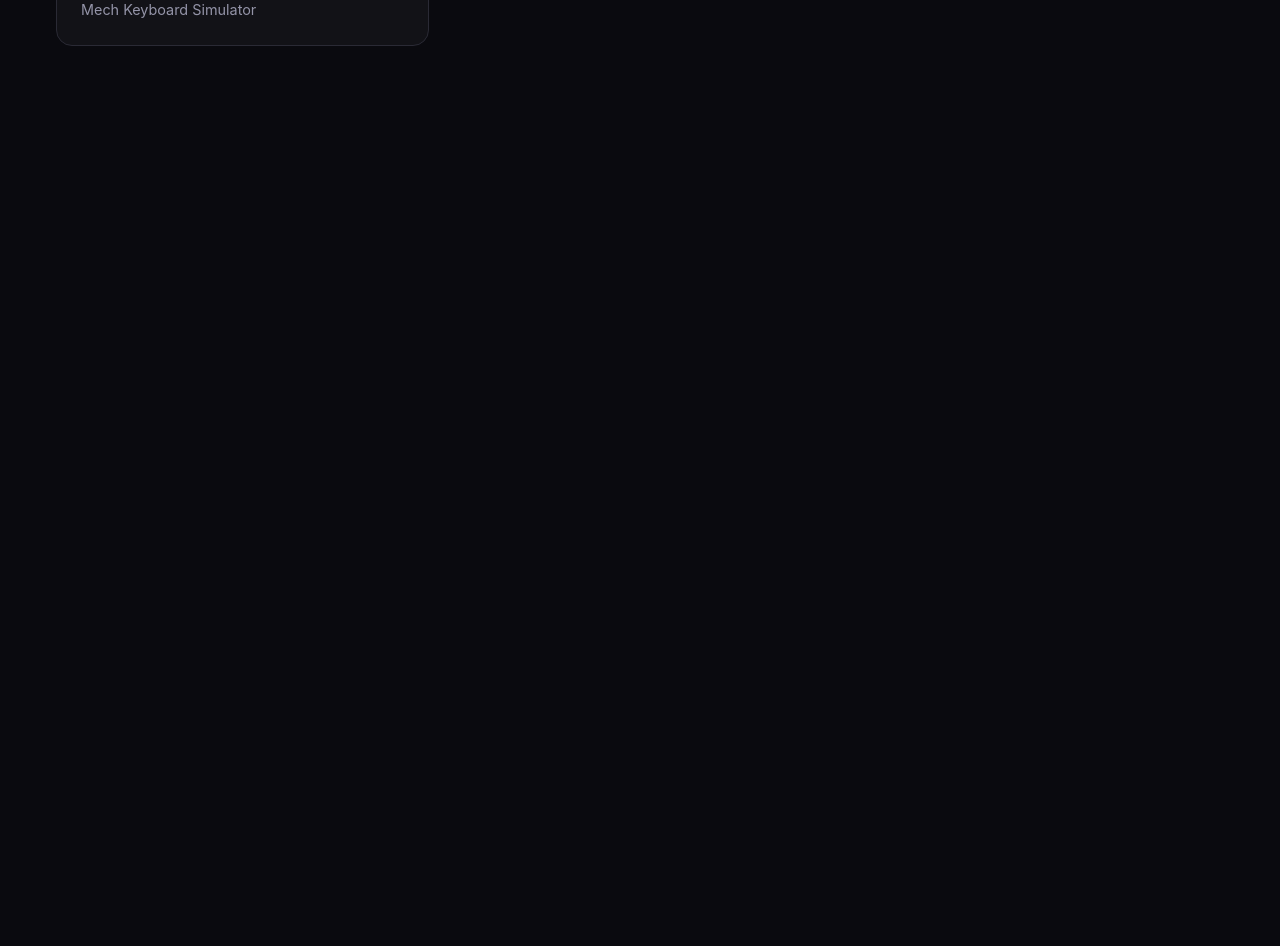
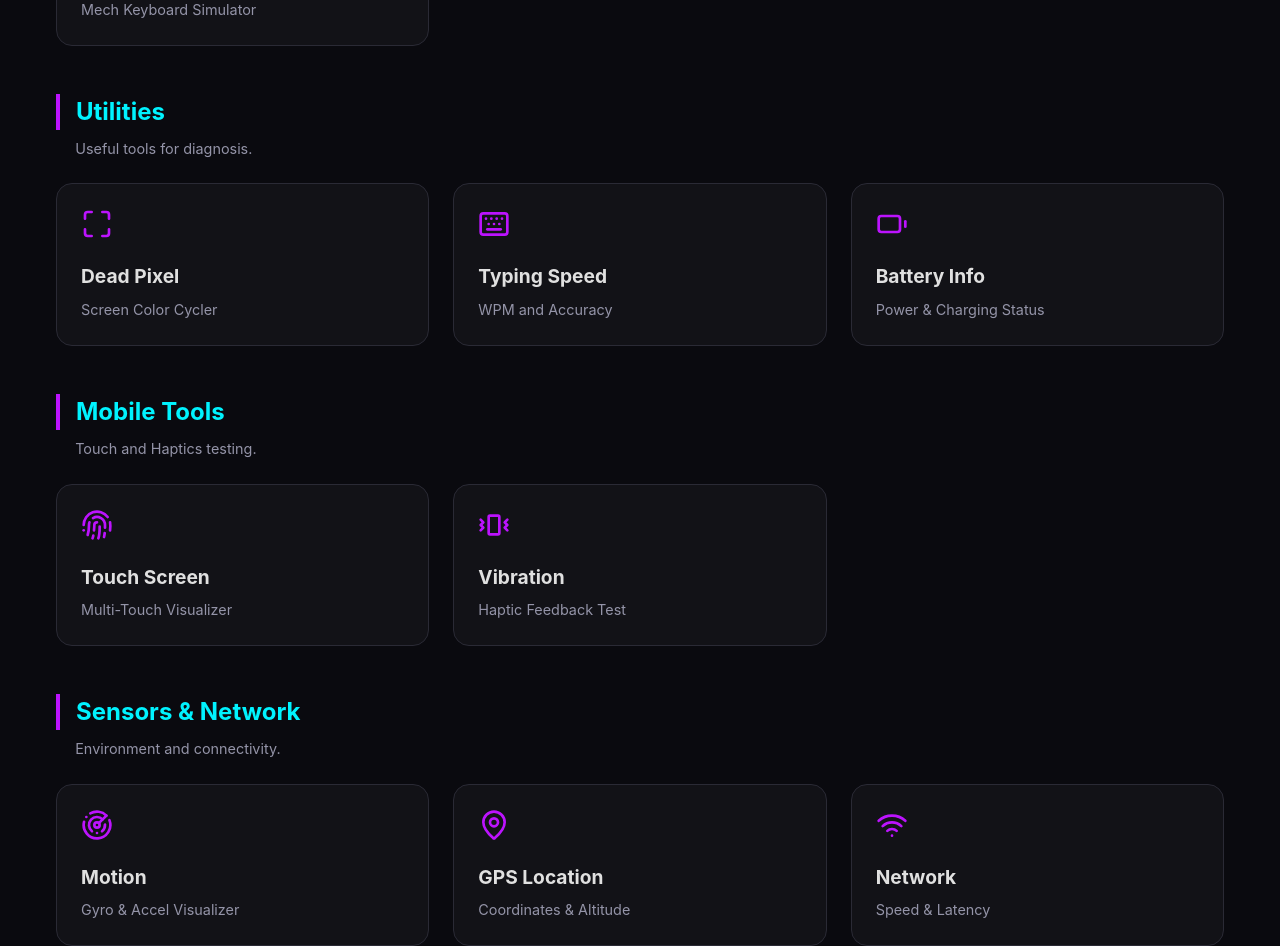
Before and after one commit to hndko/keyboard-test, a React (Vite) app: page / in a window 1280 px wide. Shown: the part 1620-2566 px from the top of the page. Before the commit the page ends 1666 px from the top, so only its background shows below. Built offline with nearby package versions, Linux system fonts and the light colour scheme.

Commit message:
fix: register missing routes and homepage links for batches 6-7

```diff
--- a/src/App.jsx
+++ b/src/App.jsx
@@ -18,6 +18,11 @@ import WebcamPage from "./pages/WebcamPage";
 import DeadPixelPage from "./pages/DeadPixelPage";
 import TypingPage from "./pages/TypingPage";
 import BatteryPage from "./pages/BatteryPage";
+import TouchPage from "./pages/TouchPage";
+import VibrationPage from "./pages/VibrationPage";
+import MotionPage from "./pages/MotionPage";
+import LocationPage from "./pages/LocationPage";
+import NetworkPage from "./pages/NetworkPage";
 import { SoundProvider } from "./context/SoundContext";
 
 function App() {
@@ -42,6 +47,11 @@ function App() {
         <Route path="/deadpixel" element={<DeadPixelPage />} />
         <Route path="/typing" element={<TypingPage />} />
         <Route path="/battery" element={<BatteryPage />} />
+        <Route path="/touch" element={<TouchPage />} />
+        <Route path="/vibration" element={<VibrationPage />} />
+        <Route path="/motion" element={<MotionPage />} />
+        <Route path="/location" element={<LocationPage />} />
+        <Route path="/network" element={<NetworkPage />} />
       </Routes>
     </SoundProvider>
   );
--- a/src/pages/HomePage.jsx
+++ b/src/pages/HomePage.jsx
@@ -131,6 +131,72 @@ const HomePage = () => {
         },
       ],
     },
+    {
+      title: "Utilities",
+      description: "Useful tools for diagnosis.",
+      tools: [
+        {
+          path: "/deadpixel",
+          label: "Dead Pixel",
+          icon: <Maximize size={32} />,
+          desc: "Screen Color Cycler",
+        },
+        {
+          path: "/typing",
+          label: "Typing Speed",
+          icon: <Keyboard size={32} />,
+          desc: "WPM and Accuracy",
+        },
+        {
+          path: "/battery",
+          label: "Battery Info",
+          icon: <Battery size={32} />,
+          desc: "Power & Charging Status",
+        },
+      ],
+    },
+    {
+      title: "Mobile Tools",
+      description: "Touch and Haptics testing.",
+      tools: [
+        {
+          path: "/touch",
+          label: "Touch Screen",
+          icon: <Fingerprint size={32} />,
+          desc: "Multi-Touch Visualizer",
+        },
+        {
+          path: "/vibration",
+          label: "Vibration",
+          icon: <Vibrate size={32} />,
+          desc: "Haptic Feedback Test",
+        },
+      ],
+    },
+    {
+      title: "Sensors & Network",
+      description: "Environment and connectivity.",
+      tools: [
+        {
+          path: "/motion",
+          label: "Motion",
+          icon: <Radar size={32} />,
+          desc: "Gyro & Accel Visualizer",
+        },
+        {
+          path: "/location",
+          label: "GPS Location",
+          icon: <MapPin size={32} />,
+          desc: "Coordinates & Altitude",
+        },
+        {
+          path: "/network",
+          label: "Network",
+          icon: <Wifi size={32} />,
+          desc: "Speed & Latency",
+        },
+      ],
+    },
   ];
 
   return (
```
